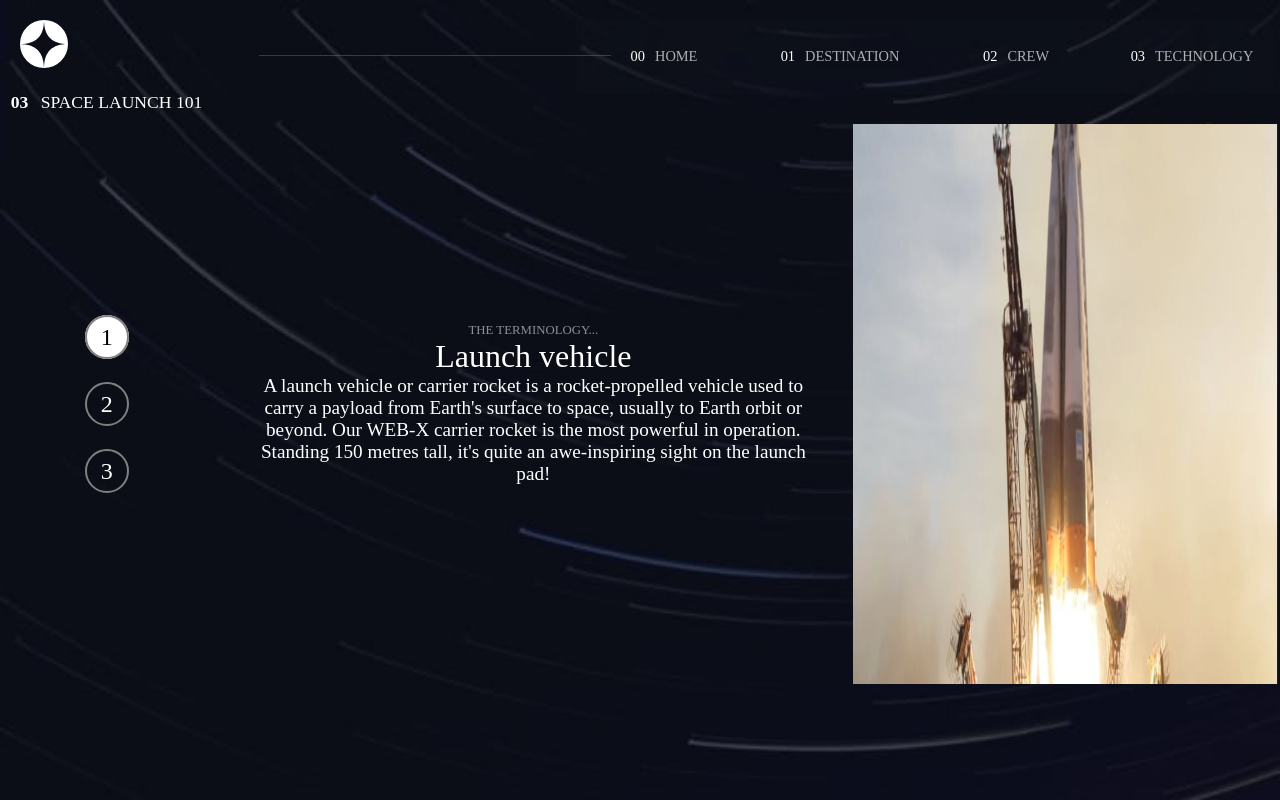
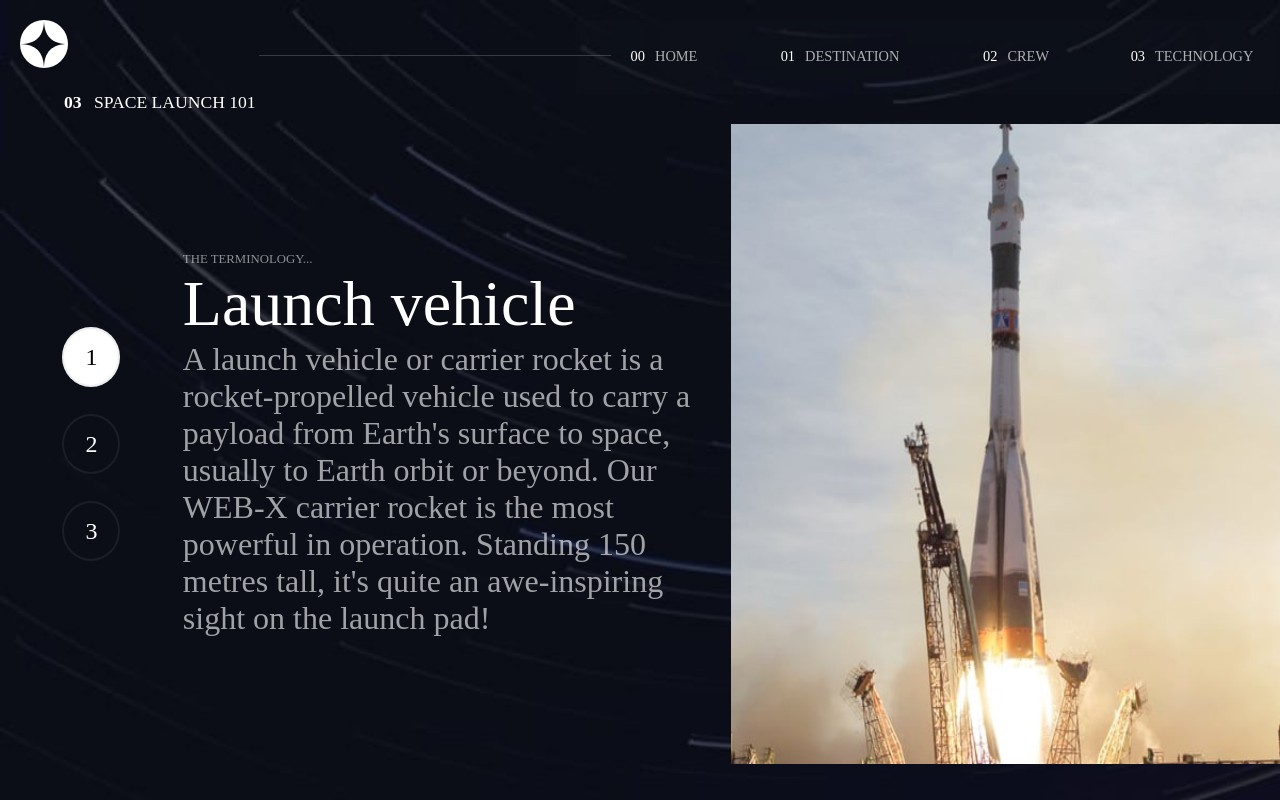
Before and after one commit to riobiss/space-tourism, a React (Create React App) app: page /technology in a window 1280 px wide. Built offline with nearby package versions, Linux system fonts and the light colour scheme; a web font is replaced by a local one.

Commit message:
projeto completo

```diff
--- a/src/pages/Technology.jsx
+++ b/src/pages/Technology.jsx
@@ -1,4 +1,4 @@
-import React, { useState } from "react";
+import React, { useEffect, useState } from "react";
 import Header from "../components/Header";
 import styles from "../styles/Technology.module.css";
 import Data from "../data.json";
@@ -7,6 +7,23 @@ function TechnologyPage() {
   const techImages = require.context("../assets/technology");
   const [selectedTech, setSelectedTech] = useState(0);
   const activeTech = Data.technology[selectedTech];
+
+  const [orientation, setOrientation] = useState("portrait");
+
+  useEffect(() => {
+    const checkOrientation = () => {
+      if (window.innerWidth >= 1025) {
+        setOrientation("portrait");
+      } else {
+        setOrientation("landscape");
+      }
+    };
+
+    checkOrientation();
+    window.addEventListener("resize", checkOrientation);
+
+    return () => window.removeEventListener("resize", checkOrientation);
+  }, []);
 
   return (
     <div className={styles.pageWrapper}>
@@ -18,8 +35,12 @@ function TechnologyPage() {
         </h2>
 
         <img
-          className={styles.image}
-          src={techImages(`./${activeTech.images.landscape}`)}
+          className={`${styles.image} ${
+            orientation === "portrait"
+              ? styles.portraitImage
+              : styles.landscapeImage
+          }`}
+          src={techImages(`./${activeTech.images[orientation]}`)}
           alt={activeTech.name}
         />
 
--- a/src/styles/Crew.module.css
+++ b/src/styles/Crew.module.css
@@ -152,7 +152,7 @@
   gap: 20px;
  }
  .rightColumn {
-  margin-top: 200px;
+  margin-top: 300px;
   align-items: start;
  }
 
--- a/src/styles/Destination.module.css
+++ b/src/styles/Destination.module.css
@@ -15,14 +15,14 @@
     minmax(2rem, 2rem)
     minmax(7rem, 10rem)
     minmax(4rem, 4rem)
-    7rem
-    1rem
+    9rem
+    2rem
     minmax(4rem, 5rem);
 }
 
 .rightColumn {
   display: grid;
-  gap: 10px;
+  grid-template-rows: 5rem 2rem 8rem 1rem 4rem;
 }
 
 .subtitle {
@@ -93,12 +93,9 @@
 }
 
 .infoWrapper {
-  margin-top: 10px;
   text-align: center;
   display: grid;
   grid-template-columns: 1fr 1fr;
-  font-size: 1.3rem;
-  height: 50px;
 }
 
 .infoValue {
@@ -182,24 +179,34 @@
   }
   .destinationWrapper {
     grid-template-columns: 1fr 1fr;
-    grid-template-rows: 50px 100%;
+    grid-template-rows: 50px 70dvh;
     margin: auto;
+  }
+  .subtitle {
+    grid-column: 1/3;
   }
   .planetImage {
     width: 450px;
   }
+  .imageWrapper {
+    height: 100%;
+  }
   .leftColumn {
-    height: 90%;
+    height: 100%;
     grid-column: 1/2;
+    grid-row: 2/4;
   }
   .rightColumn {
+    margin: auto;
     grid-column: 2/3;
+    grid-row: 2/4;
     display: grid;
-    grid-template-rows: 50px 80px 150px 20px 100px;
-    height: 90%;
+    grid-template-rows:1fr 2rem 7rem 15rem 2rem 4rem 1fr;
+    height: 100%;
     width: 80%;
   }
   .planetName {
+    grid-row: 3/4;
     font-size: 4rem;
     margin-left: 0;
     text-align: start;
@@ -207,15 +214,21 @@
   .planetSelector {
     align-items: center;
     justify-content: start;
+    grid-row: 2/3;
   }
   .planetDescription {
+    font-size: 1.5rem;
     text-align: start;
+    margin-top: 0;
     margin-left: 0;
+    grid-row: 4/5;
   }
   .divider {
     margin-left: 0;
+    grid-row: 5/6;
   }
   .infoWrapper {
+    grid-row: 6/7;
     margin-left: 0;
     text-align: start;
   }
--- a/src/styles/Technology.module.css
+++ b/src/styles/Technology.module.css
@@ -11,7 +11,7 @@
   display: grid;
   grid-template-rows:
     minmax(1rem, 2rem)
-    minmax(12rem, 14rem)
+    minmax(12rem, 15rem)
     minmax(4rem, 5rem)
     minmax(4rem, 5rem)
     minmax(10rem, 12rem);
@@ -29,10 +29,16 @@
   font-weight: bold;
   margin-right: 0.5rem;
 }
+.landscapeImage {
+  width: 100%;
+  height: 80%;
+}
+.portraitImage {
+  height: 100%;
+  width: 100%;
+}
 
 .image {
-  width: 100%;
-  max-width: 500px;
   margin: auto;
 }
 
@@ -50,7 +56,7 @@
 
 .radioLabel {
   font-size: 1.5rem;
-  border: 2px solid grey;
+  border: 2px solid rgba(128, 128, 128, 0.137);
   padding: 7px 14px;
   border-radius: 50%;
   cursor: pointer;
@@ -96,34 +102,76 @@
     background: url(../assets/technology/background-technology-tablet.jpg)
       no-repeat center/cover;
   }
-
+  .technologyWrapper {
+    width: 100%;
+    margin: auto;
+    display: grid;
+    grid-template-rows:
+      minmax(1rem, 2rem)
+      minmax(12rem, 25rem)
+      minmax(4rem, 5rem)
+      minmax(4rem, 5rem)
+      minmax(10rem, 12rem);
+    animation: slideDown 0.5s;
+  }
   .pageTitle {
     text-align: start;
     max-width: 677.188px;
     height: 18px;
     margin: 0 5%;
   }
+
+  .portraitImage {
+    width: 100%;
+    height: 90%;
+  }
+  .landscapeImage {
+    height: 80%;
+    width: 100%;
+  }
 }
 
-@media screen and (min-width: 992px) {
+@media screen and (min-width: 1025px) {
   .technologyWrapper {
     grid-template-rows:
       minmax(1rem, 2rem)
-      minmax(35rem, 20rem);
-    grid-template-columns: 1fr 3fr 2fr;
+      minmax(35rem, 80dvh);
+    grid-template-columns: 1fr 3fr 3fr;
+  }
+  .pageTitle {
+    grid-column: 1/-1;
   }
   .radioGroup {
     grid-column: 1/2;
     grid-row: 2/3;
     flex-flow: column;
     align-items: center;
+    gap: 60px;
+  }
+  .radioLabel {
+    padding: 15px 21px;
   }
   .image {
-    height: 100%;
     grid-column: 3/4;
     grid-row: 2/3;
+  }
+  .portraitImage {
+    height: 100%;
   }
   .techInfo {
     grid-row: 2/3;
   }
+  .subtitle {
+    text-align: start;
+  }
+  .techName {
+    font-size: 4rem;
+    text-align: start;
+  }
+  .description {
+    font-size: 2rem;
+    text-align: start;
+    margin-left: 0;
+    color: rgba(255, 255, 255, 0.616);
+  }
 }
```
